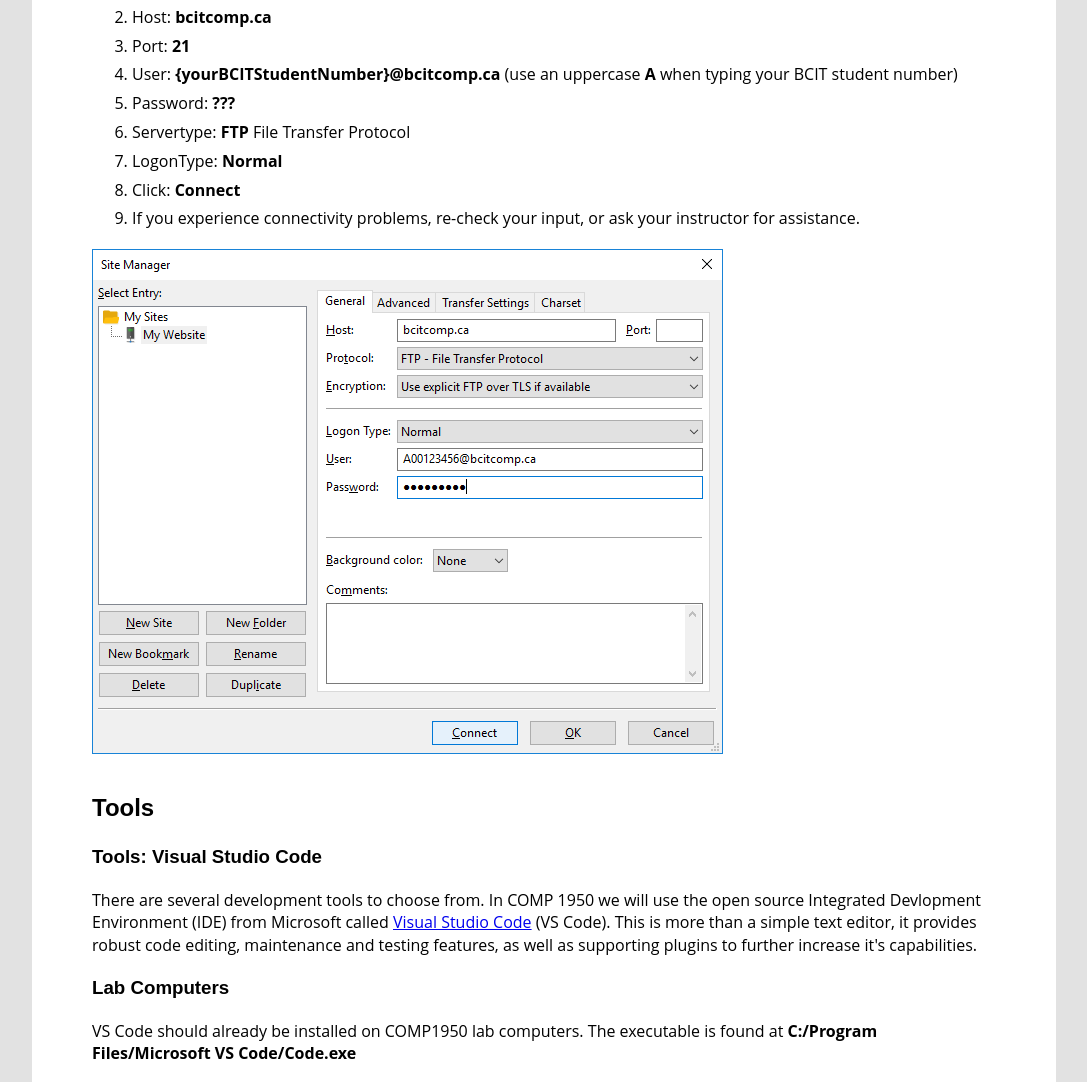
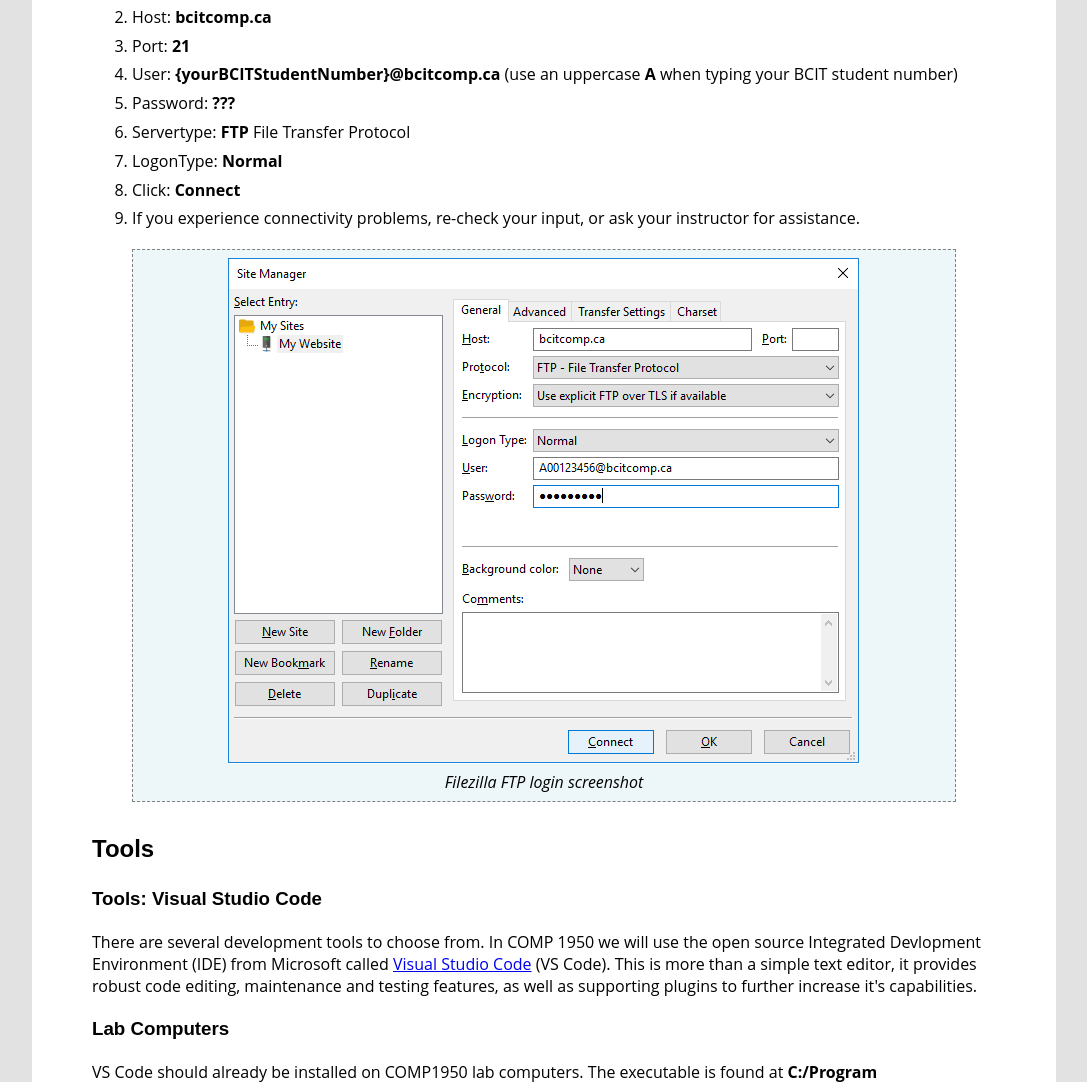
Before and after one commit to tobebestman/comp1950-final-project, a PHP site: page /day1.php in a window 1280 px wide. Shown: the part 1802-2884 px from the top of the page, without its empty margins (96-1183 px from the left). Run offline with PHP 8.4, Linux system fonts and the light colour scheme; style sheets or scripts are compiled from the project's sources; some libraries are stand-ins or nearby versions.

Commit message:
some adjustment for the figures by using the html5 figure element.

```diff
--- a/day1.php
+++ b/day1.php
@@ -84,7 +84,12 @@
                 <li>If you experience connectivity problems, re-check your input, or ask your instructor for assistance.</li>
             </ol>
 
-            <p><img border=0 id="Picture 10" src="./images/filezilla_screenshot.png" alt="Filezilla FTP login screenshot"></p>
+            <p>
+                <figure class="lesson-figure">
+                    <img border=0 id="Picture 10" src="./images/filezilla_screenshot.png" alt="Filezilla FTP login screenshot">
+                    <figcaption>Filezilla FTP login screenshot</figcaption>
+                </figure>
+            </p>
         </article>
         <article>
             <h2 id="Web-development-tools">Tools</h2>
@@ -319,13 +324,28 @@
             <ul>
                 <li>Comment&nbsp;<strong>all code</strong>&nbsp;with your name (or nickname if you prefer). Do this for all text based files (<strong>.html</strong>,&nbsp;<strong>.css</strong>,&nbsp;<strong>.js</strong>,&nbsp;<strong>.php</strong>, etc)
                     <br />
-                    <img src="./images/html-comments.jpg" alt="Example of HTML commenting"><br />
-                    <img src="./images/css_commenting.png" alt="Example of CSS commenting">
+                    <figure>
+                        <img src="./images/html-comments.jpg" alt="Example of HTML commenting">
+                        <figcaption>Example of HTML commenting</figcaption>
+                    </figure>
+                    <br />
+                    <figure>
+                        <img src="./images/css_commenting.png" alt="Example of CSS commenting">
+                        <figcaption>Example of CSS commenting</figcaption>
+                    </figure>
                 </li>
                 <li>In HTML, use carriage return and tabs to indicate parent-child tag relationships. Likewise, code your CSS to make it easy to see which rules are applied to each selector.<br>
-                    <img src="./images/html-format.jpg" alt="Example html selector"></li>
+                    <figure>
+                        <img src="./images/html-format.jpg" alt="Example html selector">
+                        <figcaption>Example html selector</figcaption>
+                    </figure>
+                </li>
                 <li>Separate different file types into folders. At minimum, keep all non-html files in their own folder. If you like you can make a dedicated 'html' folder for your&nbsp;<strong>.html</strong>&nbsp;files as well.&nbsp;<br>
-                    <img src="./images/folder_structure.png" alt="Example folder structure"></li>
+                    <figure>
+                        <img src="./images/folder_structure.png" alt="Example folder structure">
+                        <figcaption>Example folder structure</figcaption>
+                    </figure>
+                </li>
                 <li>Use the&nbsp;<strong>.html</strong>&nbsp;extension for all HTML files (not&nbsp;<strong>.htm</strong>). Use the typical extension for all other text based files.</li>
                 <li>Write structurally valid HTML code:&nbsp;<a href="http://validator.w3.org/">W3C HTML validator</a></li>
                 <li>Write syntactically valid CSS code:&nbsp;<a href="http://jigsaw.w3.org/css-validator/">W3C CSS
--- a/scss/_section.scss
+++ b/scss/_section.scss
@@ -13,7 +13,26 @@ section {
 
 
 .code-p {
-    padding: 10px;
+    padding: 20px;
     background-color: rgba($site-blue, 0.1);
-    border: 1px dashed $site-black;
+    border: 10px dashed $site-black;
 }
+
+figure {
+    display: flex;
+    border: 1px dashed gray;
+    flex-direction: column;
+    justify-content: space-around;
+    align-items: center;
+    background-color: rgba(83, 179, 203, 0.1);
+    padding: $quater-padding;
+    @include mq($phoneLandscape) {
+        padding: $quater-padding-mobile;
+    }
+}
+
+figcaption {
+    text-align: center;
+    margin-top: $quater-padding;
+    font-style: italic;
+}
--- a/scss/_variables.scss
+++ b/scss/_variables.scss
@@ -39,8 +39,10 @@ $min-site-width: 320px;
 $space: 30;
 $padding: rem($space);
 $half-padding: rem(($space / 2));
+$quater-padding: rem(($space / 4));
 $padding-mobile: rem(($space - 10));
 $half-padding-mobile: rem((($space - 10) / 2));
+$quater-padding-mobile: rem(($half-padding-mobile) / 2);
 
 // Grid Values
 // Column Gutter value
```
